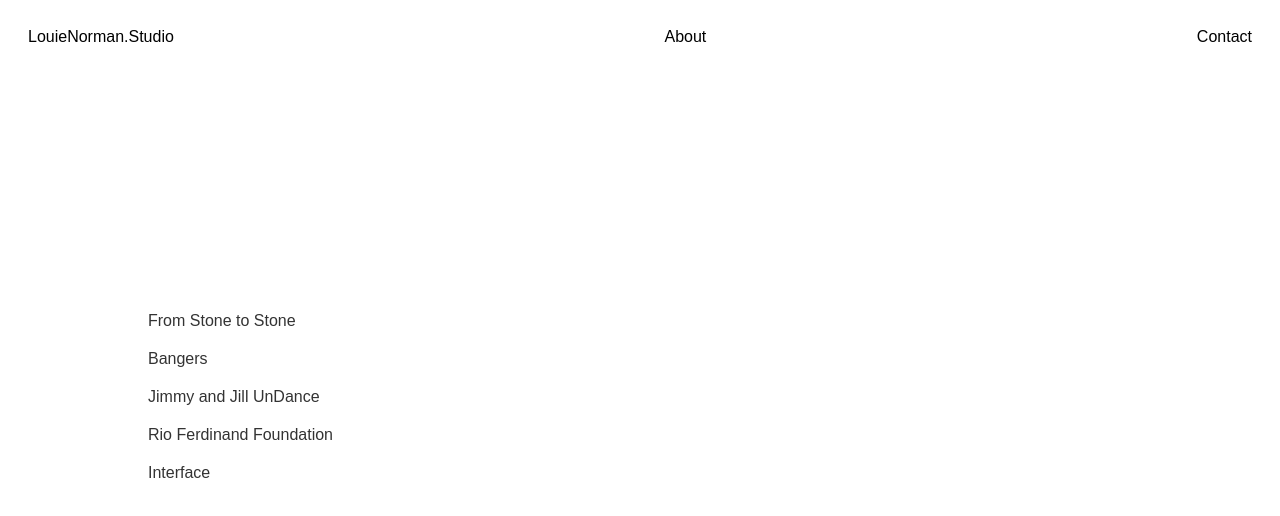
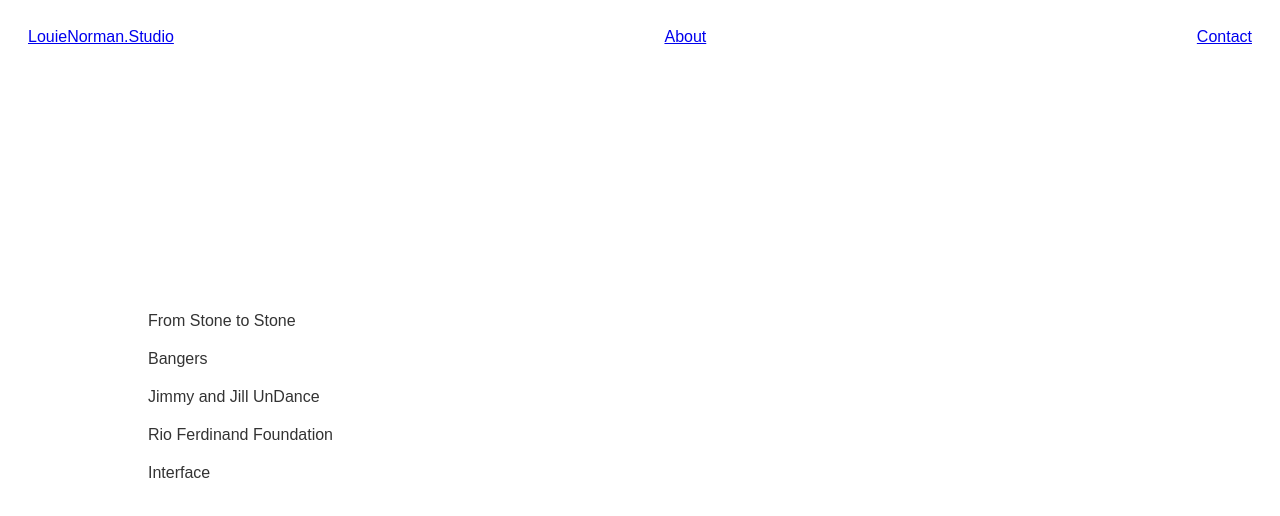
Before and after one commit to EarthWormGym/louie-norman-portfolio, an Angular app: page /home in a window 1280 px wide. Shown: the top 516 px of the page. Built offline with nearby package versions, Linux system fonts and the light colour scheme.

Commit message:
Setting up other pages, routing and fragmenting

```diff
--- /dev/null
+++ b/src/app/portfolio/about/about.component.html
@@ -0,0 +1 @@
+<p>about works!</p>
--- /dev/null
+++ b/src/app/portfolio/contact/contact.component.html
@@ -0,0 +1 @@
+<p>contact works!</p>
--- /dev/null
+++ b/src/app/portfolio/louie-norman-studio/louie-norman-studio.component.html
@@ -0,0 +1 @@
+<p>louie-norman-studio works!</p>
--- a/src/app/portfolio/portfolio.component.html
+++ b/src/app/portfolio/portfolio.component.html
@@ -1,14 +1,41 @@
 <div class="portfolio-container">
   <div class="header">
-    <div class="top-left">LouieNorman.Studio</div>
-    <div class="top-center">About</div>
-    <div class="top-right">Contact</div>
+    <div class="top-left">
+      <a routerLink="/louienormanstudio">LouieNorman.Studio</a>
+    </div>
+    <div class="top-center">
+      <a routerLink="/about">About</a>
+    </div>
+    <div class="top-right">
+      <a routerLink="/contact">Contact</a>
+    </div>
+  </div>
+
+  <div class="portfolio-container">
+    <section id="home">
+
+    </section>
+    <section id="from-stone-to-stone">
+
+    </section>
+    <section id="bangers">
+
+    </section>
+    <section id="jimmy-and-jill-undance">
+
+    </section>
+    <section id="rio-ferdinand-foundation">
+
+    </section>
+    <section id="interface">
+
+    </section>
   </div>
 
   <div class="sidebar">
     <ul>
       <li *ngFor="let project of projects">
-        <a routerLink="/{{ project.link }}" class="project-link">
+        <a [routerLink]="['/']" fragment="{{ project.link }}" class="project-link">
           {{ project.name }}
         </a>
       </li>
--- a/src/app/portfolio/portfolio.component.ts
+++ b/src/app/portfolio/portfolio.component.ts
@@ -1,6 +1,7 @@
 import { CommonModule } from '@angular/common';
-import { Component } from '@angular/core';
-import { RouterModule } from '@angular/router';
+import { Component, OnInit, inject } from '@angular/core';
+import { NavigationEnd, Router, RouterModule } from '@angular/router';
+import { filter } from 'rxjs';
 
 @Component({
   selector: 'app-portfolio',
@@ -12,7 +13,8 @@ import { RouterModule } from '@angular/router';
   templateUrl: './portfolio.component.html',
   styleUrl: './portfolio.component.scss'
 })
-export class PortfolioComponent {
+export class PortfolioComponent implements OnInit {
+
   projects = [
     { name: 'From Stone to Stone', link: 'from-stone-to-stone' },
     { name: 'Bangers', link: 'bangers' },
@@ -20,4 +22,21 @@ export class PortfolioComponent {
     { name: 'Rio Ferdinand Foundation', link: 'rio-ferdinand-foundation' },
     { name: 'Interface', link: 'interface' },
   ];
+
+  private router = inject(Router);
+
+  ngOnInit() {
+    this.router.events
+      .pipe(filter((event): event is NavigationEnd => event instanceof NavigationEnd))
+      .subscribe((event: NavigationEnd) => {
+        if (event.url.includes('#')) {
+          const elementId = event.url.split('#')[1];
+          const element = document.getElementById(elementId);
+          if (element) {
+            element.scrollIntoView({ behavior: 'smooth' });
+          }
+        }
+      });
+  }
+
 }
```
Also changed, not shown: src/app/app.routes.ts (+7 -1 lines), src/app/portfolio/about/about.component.ts (added, +12 -0 lines), src/app/portfolio/contact/contact.component.ts (added, +12 -0 lines), src/app/portfolio/louie-norman-studio/louie-norman-studio.component.ts (added, +12 -0 lines), src/app/portfolio/about/about.component.scss (added), src/app/portfolio/contact/contact.component.scss (added), src/app/portfolio/louie-norman-studio/louie-norman-studio.component.scss (added).
